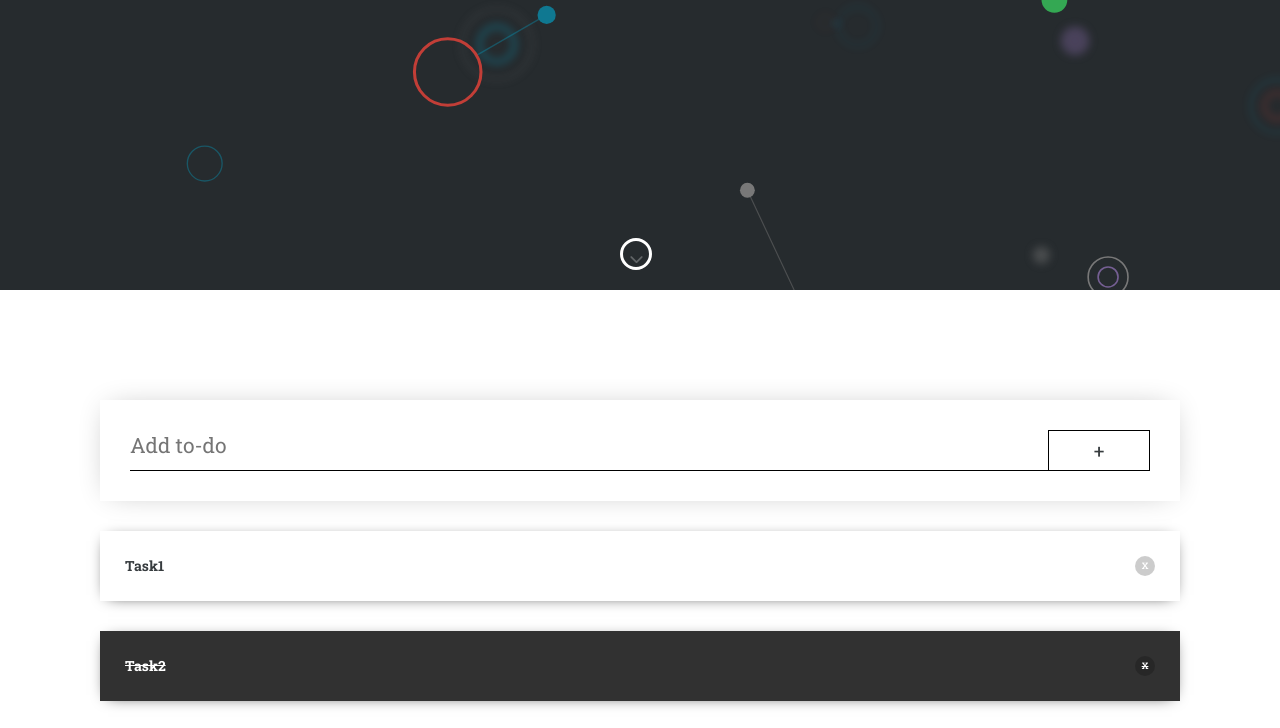
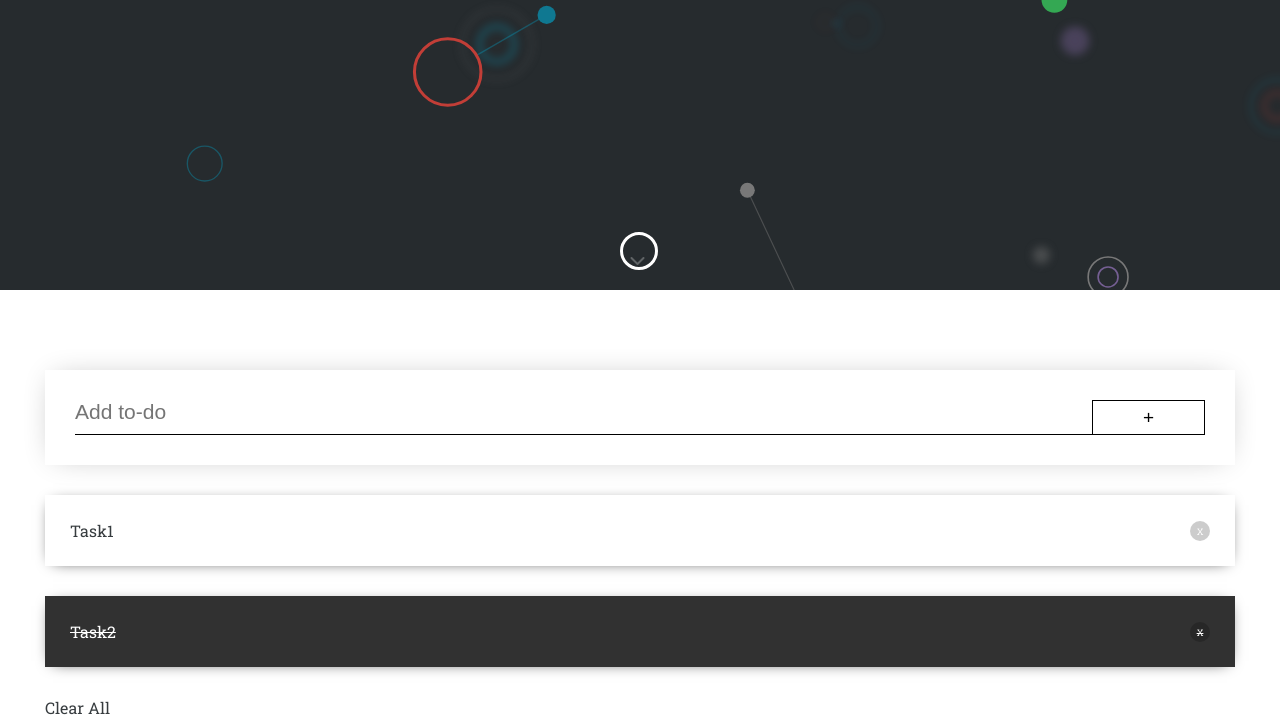
Before and after one commit to Alikyshkin/devTools3Project, a plain HTML site: page index.html in a window 1280 px wide. Shown: the part 510-1238 px from the top of the page. Drawn offline with nearby package versions, Linux system fonts and the light colour scheme; some packages are replaced by stand-ins of ours; a script that the page names is missing.

Commit message:
fix: delete bootstrap

```diff
--- a/index.html
+++ b/index.html
@@ -23,7 +23,6 @@
 
     <!-- css libraries -->
     <link rel="stylesheet" href="https://cdnjs.cloudflare.com/ajax/libs/animate.css/4.1.1/animate.min.css"/>
-    <link rel="stylesheet" href="//maxcdn.bootstrapcdn.com/bootstrap/3.3.5/css/bootstrap.min.css">
     <link rel="stylesheet" href="https://cdnjs.cloudflare.com/ajax/libs/font-awesome/6.2.0/css/all.min.css"
           integrity="sha512-xh6O/CkQoPOWDdYTDqeRdPCVd1SpvCA9XXcUnZS2FmJNp1coAFzvtCN9BmamE+4aHK8yyUHUSCcJHgXloTyT2A=="
           crossorigin="anonymous" referrerpolicy="no-referrer"/>
```
